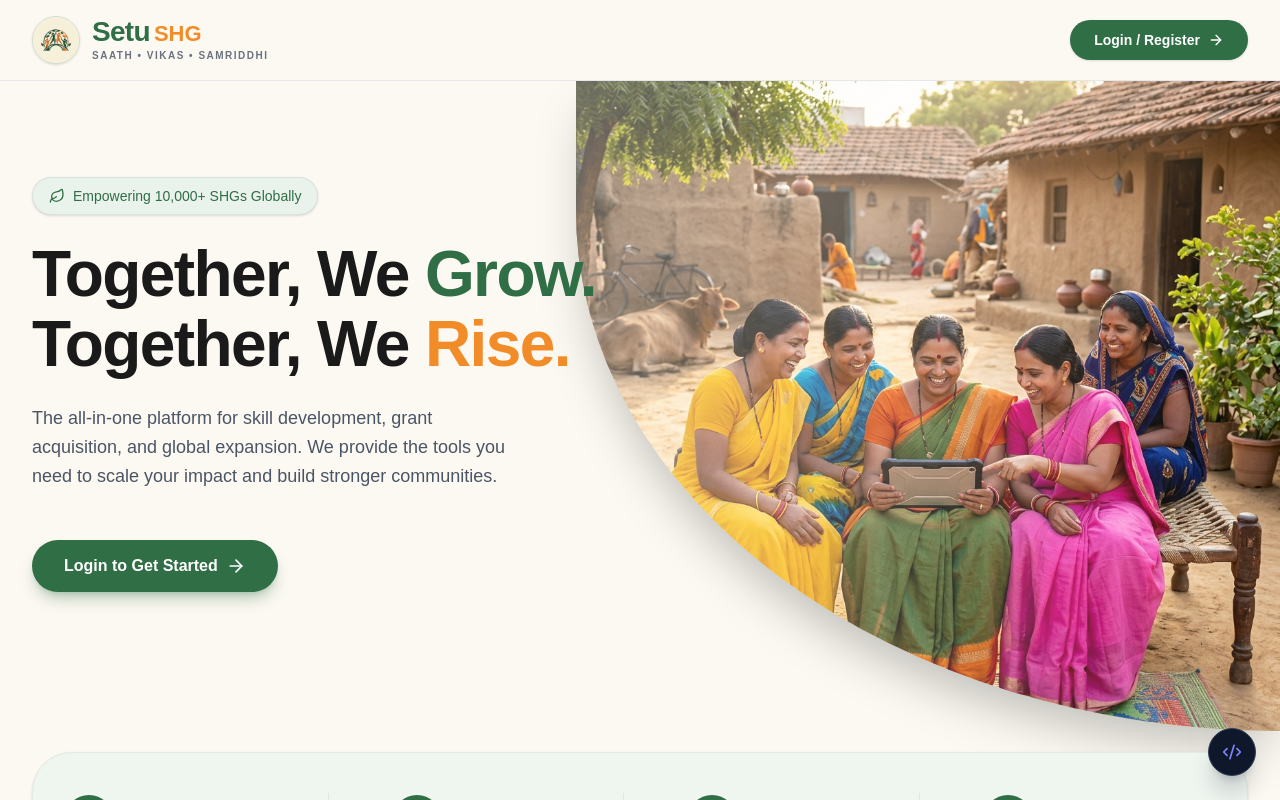
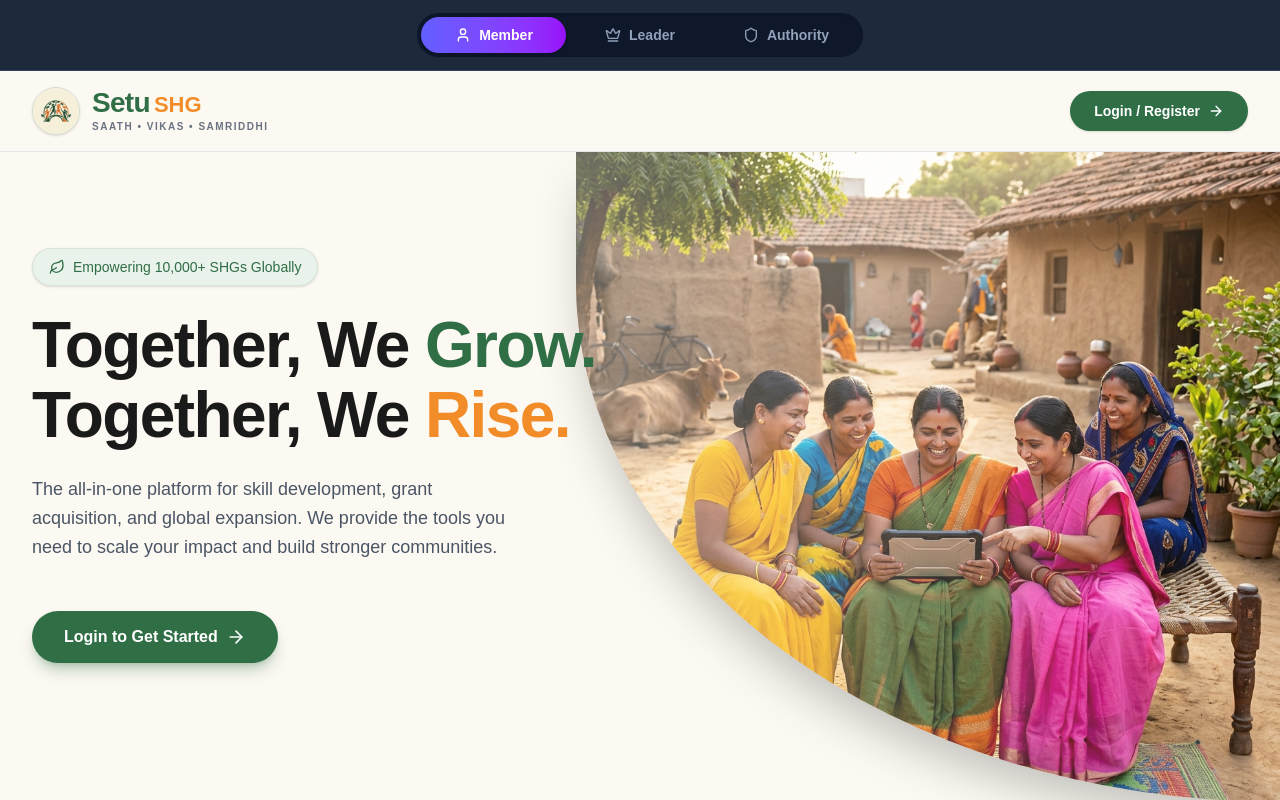
Before and after one commit to Ishaan-jha-dev/shg-setu, a Next.js app in the folder apps/consumer/: page / in a window 1280 px wide. Shown: the top 800 px of the page. Built offline with nearby package versions, Linux system fonts and the light colour scheme.

Commit message:
style: replace floating demo switcher with top-bar sliding segmented control

```diff
--- a/apps/consumer/src/app/layout.tsx
+++ b/apps/consumer/src/app/layout.tsx
@@ -30,8 +30,8 @@ export default function RootLayout({
       className={`${geistSans.variable} ${geistMono.variable} h-full antialiased`}
     >
       <body className="min-h-full flex flex-col bg-background text-foreground relative">
+        <DemoSwitcher />
         {children}
-        <DemoSwitcher />
       </body>
     </html>
   );
--- a/apps/consumer/src/components/DemoSwitcher.tsx
+++ b/apps/consumer/src/components/DemoSwitcher.tsx
@@ -2,11 +2,10 @@
 
 import { useEffect, useState } from "react";
 import { useRouter, usePathname } from "next/navigation";
-import { User, Crown, Shield, Code2 } from "lucide-react";
+import { User, Crown, Shield } from "lucide-react";
 
 export default function DemoSwitcher() {
   const [role, setRole] = useState<string>("member");
-  const [isOpen, setIsOpen] = useState(false);
   const router = useRouter();
   const pathname = usePathname();
 
@@ -32,42 +31,44 @@ export default function DemoSwitcher() {
         router.refresh(); // Just refresh the current dashboard to apply new role
       }
     }
-    setIsOpen(false);
   };
 
+  // Don't show on login page
+  if (pathname === "/login" || pathname === "/join") return null;
+
   return (
-    <div className="fixed bottom-6 right-6 z-50 flex flex-col items-end">
-      {isOpen && (
-        <div className="bg-slate-900 border border-slate-700 shadow-2xl rounded-2xl p-2 mb-3 w-48 flex flex-col gap-1 animate-in slide-in-from-bottom-5">
-          <div className="px-3 py-2 text-[10px] font-bold text-slate-400 uppercase tracking-widest border-b border-slate-700/50 mb-1">
-            Demo Mode Switcher
-          </div>
+    <div className="bg-[#1e293b] border-b border-slate-700 py-3 px-4 w-full flex justify-center z-50">
+      <div className="bg-slate-900 rounded-full p-1 flex items-center relative max-w-md w-full shadow-inner border border-slate-800">
+
+        {/* Animated Background Slider */}
+        <div
+          className="absolute top-1 bottom-1 w-[32.5%] bg-gradient-to-r from-indigo-500 to-purple-600 rounded-full transition-all duration-300 ease-out shadow-md"
+          style={{
+            left: role === "member" ? "1%" : role === "leader" ? "33.7%" : "66.5%",
+          }}
+        />
+
         <button
           onClick={() => handleSetRole("member")}
-            className={`flex items-center gap-2 px-3 py-2.5 rounded-xl text-sm font-medium transition-colors ${role === "member" ? "bg-emerald-500/20 text-emerald-400" : "text-slate-300 hover:bg-slate-800"}`}
+          className={`relative z-10 flex-1 flex items-center justify-center gap-2 py-2 text-sm font-bold transition-colors rounded-full ${role === "member" ? "text-white" : "text-slate-400 hover:text-slate-200"}`}
         >
-            <User className="h-4 w-4" /> SHG Member
+          <User className="h-4 w-4" /> Member
         </button>
+
         <button
           onClick={() => handleSetRole("leader")}
-            className={`flex items-center gap-2 px-3 py-2.5 rounded-xl text-sm font-medium transition-colors ${role === "leader" ? "bg-[#f28c28]/20 text-[#f28c28]" : "text-slate-300 hover:bg-slate-800"}`}
+          className={`relative z-10 flex-1 flex items-center justify-center gap-2 py-2 text-sm font-bold transition-colors rounded-full ${role === "leader" ? "text-white" : "text-slate-400 hover:text-slate-200"}`}
         >
-            <Crown className="h-4 w-4" /> SHG Leader
+          <Crown className="h-4 w-4" /> Leader
         </button>
+
         <button
           onClick={() => handleSetRole("authority")}
-            className={`flex items-center gap-2 px-3 py-2.5 rounded-xl text-sm font-medium transition-colors ${role === "authority" ? "bg-indigo-500/20 text-indigo-400" : "text-slate-300 hover:bg-slate-800"}`}
+          className={`relative z-10 flex-1 flex items-center justify-center gap-2 py-2 text-sm font-bold transition-colors rounded-full ${role === "authority" ? "text-white" : "text-slate-400 hover:text-slate-200"}`}
         >
           <Shield className="h-4 w-4" /> Authority
         </button>
       </div>
-      )}
-      <button
-        onClick={() => setIsOpen(!isOpen)}
-        className="bg-slate-900 hover:bg-slate-800 text-white shadow-xl shadow-slate-900/20 border border-slate-700 h-12 w-12 rounded-full flex items-center justify-center transition-transform hover:scale-105"
-      >
-        <Code2 className="h-5 w-5 text-indigo-400" />
-      </button>
     </div>
   );
 }
```
Lines whose indentation alone changed are shown as unchanged.
